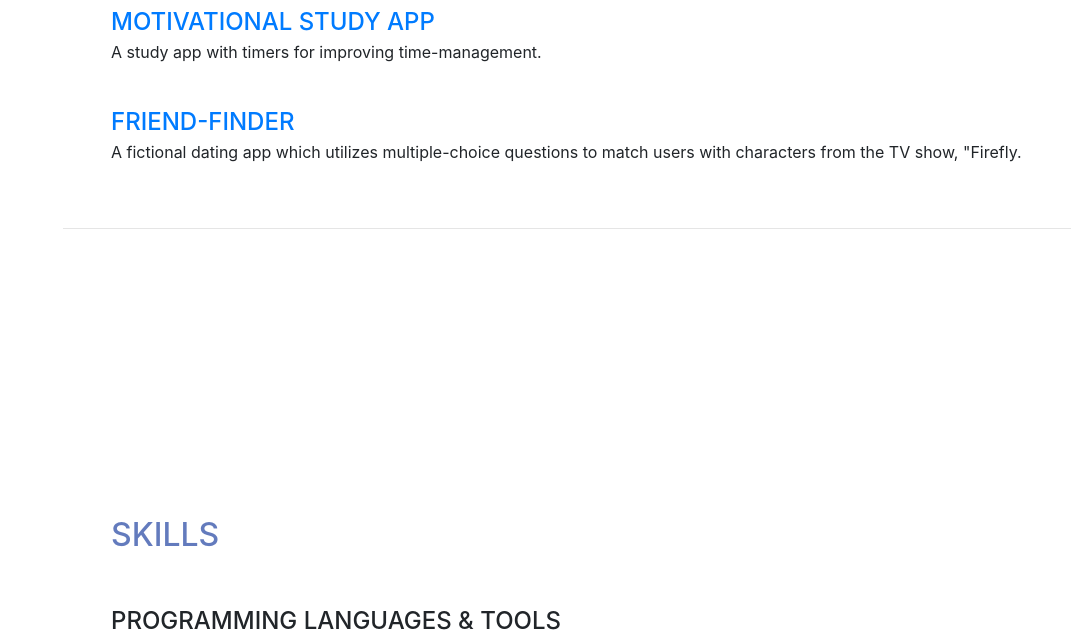
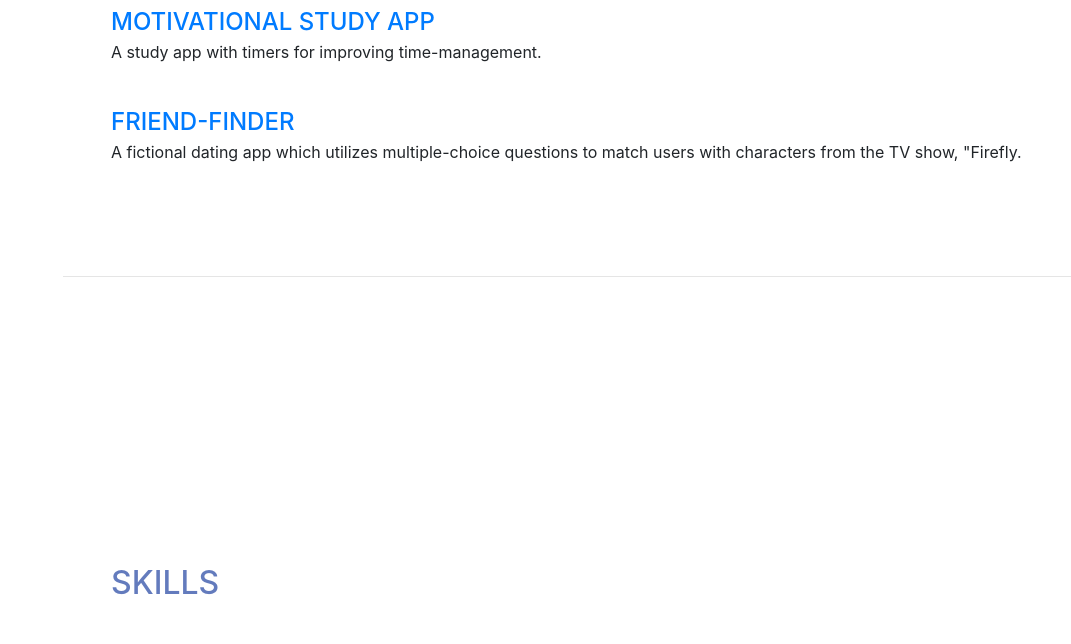
Before and after one commit to byronst10/portfolio, a website with bundled scripts: page index.html in a window 1280 px wide. Shown: the part 1131-1775 px from the top of the page, without its empty margins (209-1280 px from the left). Built offline with nearby package versions, Linux system fonts and the light colour scheme; a web font is replaced by a local one.

Commit message:
pushing changes

```diff
--- a/index.html
+++ b/index.html
@@ -96,6 +96,10 @@
       <p>A fictional dating app which utilizes multiple-choice questions to match users with characters from the TV show, "Firefly. </p>
     </div>
   </div>
+  </section>
+  <section>
+    <br>
+  </br>
   </section>
 
 
```
